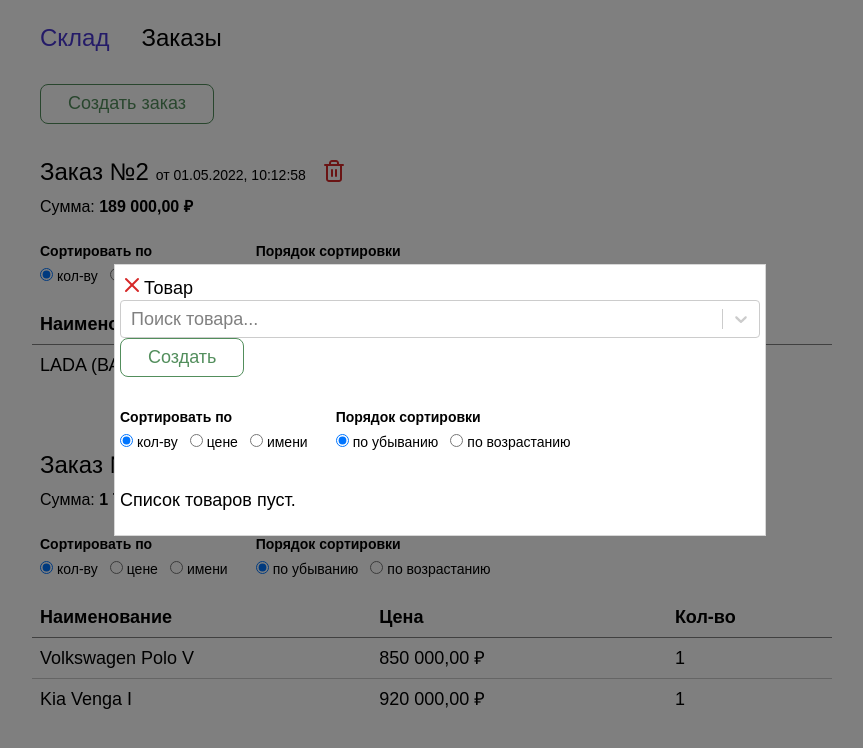
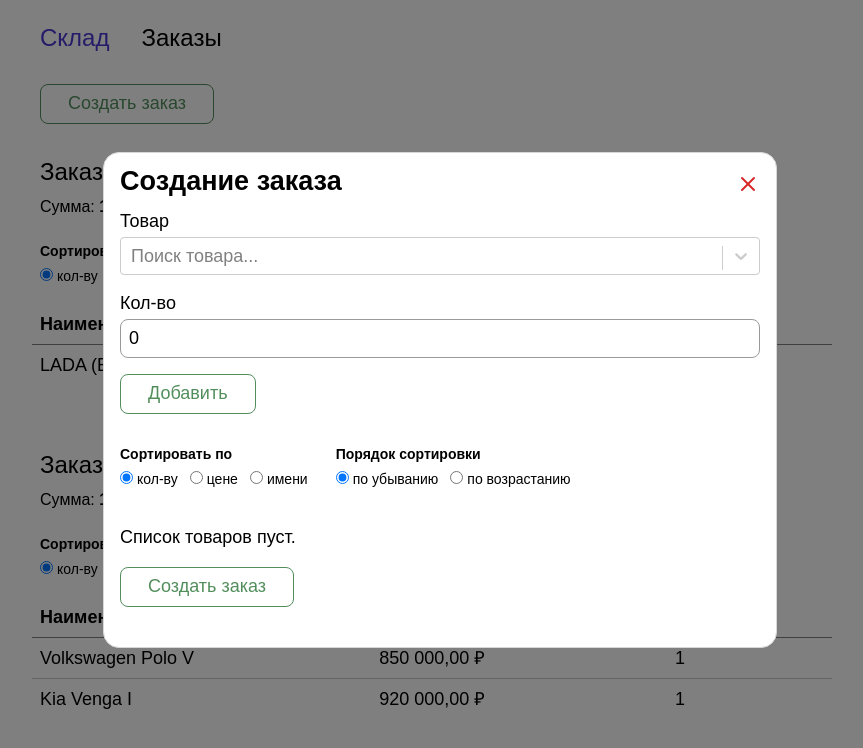
Before and after one commit to staskozin/stock-mpei, a React (Create React App) app: page /orders in a window 1280 px wide. Both pictures are taken after a click on the button "Создать заказ". Shown: the top 748 px of the page, without its empty margins (200-1063 px from the left). Built offline with nearby package versions, Linux system fonts and the light colour scheme.

Commit message:
Оформил внешний вид всплывающего окна

```diff
--- a/src/components/ProductsTable/index.tsx
+++ b/src/components/ProductsTable/index.tsx
@@ -94,11 +94,13 @@ const ProductsTable = (props: { products: Array<Product>, dispatch?: any }) => {
       }
       <Popup
         open={isEditing}
-        position='center center'
         modal
         onClose={() => { setIsEditing(false) }}
       >
-        <IconButton icon='close' handler={() => setIsEditing(false)} />
+        <div className="popup-header">
+          <h2>Редактирование товара</h2>
+          <IconButton icon='close' handler={() => setIsEditing(false)} />
+        </div>
         <Input
           label='Наименование'
           type='text'
--- a/src/components/UI/Input/Input.module.scss
+++ b/src/components/UI/Input/Input.module.scss
@@ -1,7 +1,18 @@
 .label {
   display: block;
+  margin-bottom: 16px;
 
   span {
     display: block;
+    margin-bottom: 4px;
+  }
+
+  input {
+    appearance: none;
+    width: 100%;
+    box-sizing: border-box;
+    border: 1px solid #999;
+    padding: 8px;
+    border-radius: 8px;
   }
 }
--- a/src/components/pages/OrdersPage/OrdersPage.module.scss
+++ b/src/components/pages/OrdersPage/OrdersPage.module.scss
@@ -1,3 +1,13 @@
+.label {
+  display: block;
+  margin-bottom: 16px;
+
+  span {
+    display: block;
+    margin-bottom: 4px;
+  }
+}
+
 .order {
   margin-bottom: 64px;
   margin-top: 8px;
--- a/src/components/pages/OrdersPage/index.tsx
+++ b/src/components/pages/OrdersPage/index.tsx
@@ -16,6 +16,7 @@ import { Product, selectProducts } from '../../../store/products/productsSlice'
 import s from './OrdersPage.module.scss'
 import Button from '../../UI/Button'
 import IconButton from '../../UI/IconButton'
+import Input from '../../UI/Input'
 
 
 const OrdersPage = () => {
@@ -61,7 +62,10 @@ const OrdersPage = () => {
         modal
         onClose={() => { setIsCreating(false) }}
       >
-        <IconButton icon='close' handler={() => setIsCreating(false)} />
+        <div className="popup-header">
+          <h2>Создание заказа</h2>
+          <IconButton icon='close' handler={() => setIsCreating(false)} />
+        </div>
         <label className={s.label}>
           <span>Товар</span>
           <Select
@@ -76,8 +80,14 @@ const OrdersPage = () => {
             }}
           />
         </label>
+        <Input
+          label='Кол-во'
+          type='number'
+          value={0}
+          handler={() => { }}
+        />
         <Button
-          text='Создать'
+          text='Добавить'
           disabled={!searchedProduct?.name}
           handler={() => {
             if (!addedProducts.find(p => p.name === searchedProduct?.name)) {
@@ -89,6 +99,18 @@ const OrdersPage = () => {
           }}
         />
         <ProductsTable products={addedProducts} />
+        <Button
+          text='Создать заказ'
+          disabled={!searchedProduct?.name}
+          handler={() => {
+            if (!addedProducts.find(p => p.name === searchedProduct?.name)) {
+              setAddedProducts([...addedProducts, searchedProduct as Product])
+              setSearchedProduct(null)
+            } else {
+              alert('Товар уже добавлен в заказ')
+            }
+          }}
+        />
       </Popup>
     </>
   )
--- a/src/components/pages/ProductsPage/index.tsx
+++ b/src/components/pages/ProductsPage/index.tsx
@@ -39,7 +39,10 @@ const ProductsPage = () => {
         modal
         onClose={() => { setIsAdding(false) }}
       >
-        <IconButton icon='close' handler={() => setIsAdding(false)} />
+        <div className="popup-header">
+          <h2>Добавление товара</h2>
+          <IconButton icon='close' handler={() => setIsAdding(false)} />
+        </div>
         <Input
           label='Наименование'
           type='text'
--- a/src/index.scss
+++ b/src/index.scss
@@ -6,6 +6,10 @@ body {
   -moz-osx-font-smoothing: grayscale;
   font-size: 18px;
   line-height: 24px;
+}
+
+h2 {
+  margin: 0 0 16px 0;
 }
 
 a {
@@ -22,3 +26,13 @@ a {
 button {
   cursor: pointer;
 }
+
+.popup-content {
+  padding: 16px;
+  border-radius: 16px;
+}
+
+.popup-header {
+  display: flex;
+  justify-content: space-between;
+}
```
